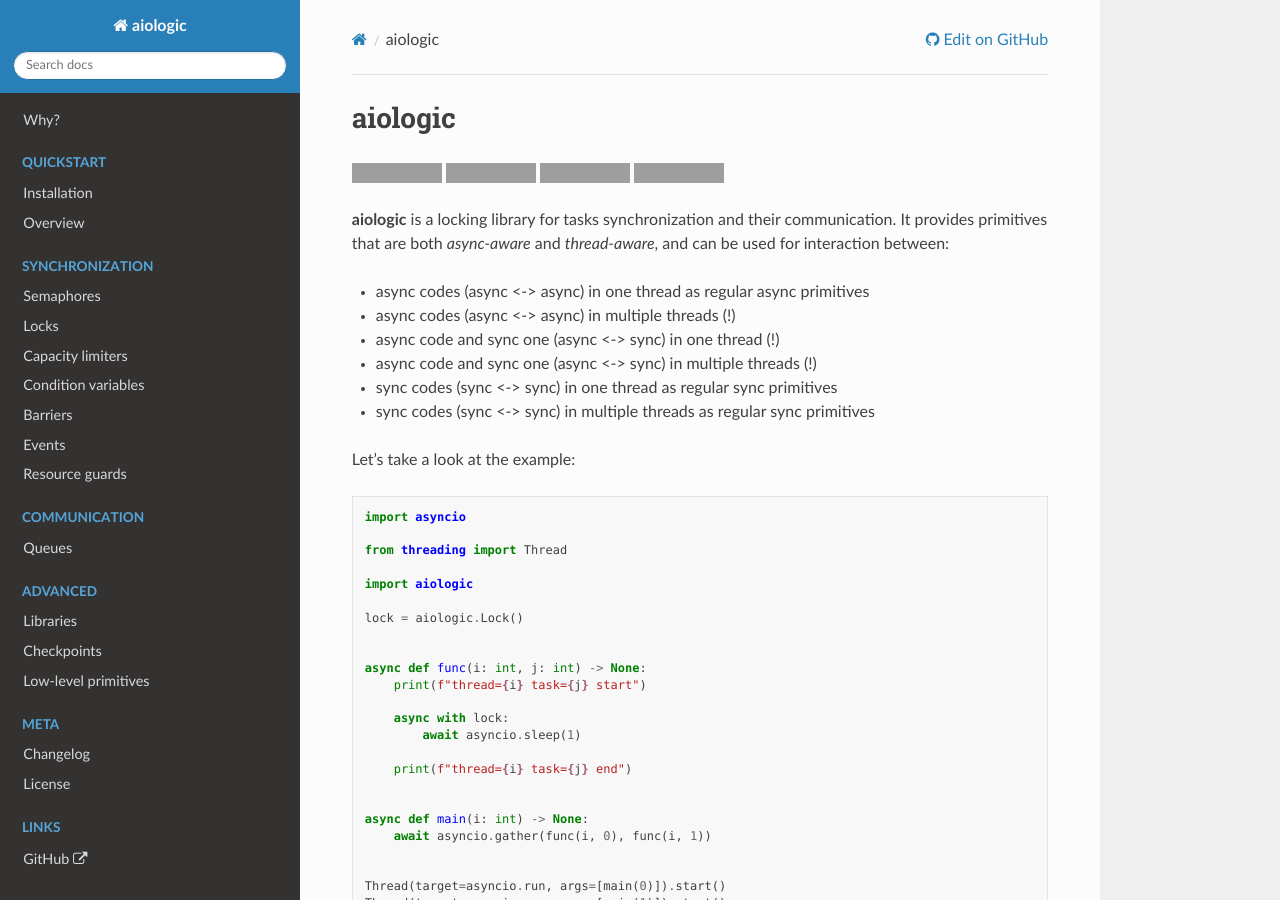
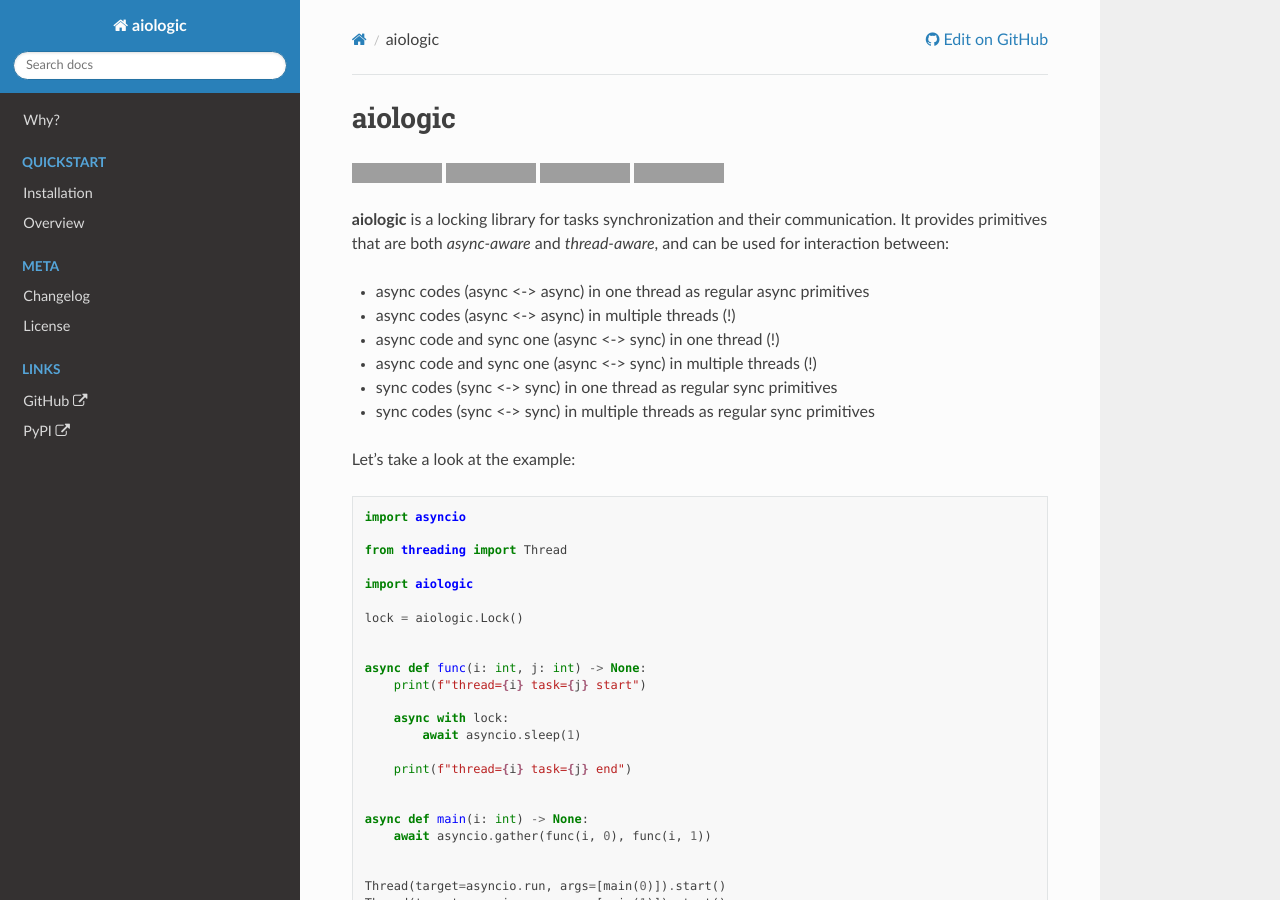
Before and after one commit to x42005e1f/aiologic, a Sphinx documentation site: the page built from docs/index.rst, in a window 1280 px wide and 900 px high. Built offline with Sphinx 7.4.7 and the Read the Docs theme 3.1.0, drawn with Linux system fonts in a browser that asks for light colours; grey boxes are pictures that could not be loaded.

Commit message:
docs: remove unfilled sections

```diff
--- a/docs/index.rst
+++ b/docs/index.rst
@@ -38,35 +38,6 @@
   overview
 
 .. toctree::
-  :caption: Synchronization
-  :maxdepth: 2
-  :hidden:
-
-  semaphores
-  locks
-  capacity-limiters
-  condition-variables
-  barriers
-  events
-  resource-guards
-
-.. toctree::
-  :caption: Communication
-  :maxdepth: 2
-  :hidden:
-
-  queues
-
-.. toctree::
-  :caption: Advanced
-  :maxdepth: 2
-  :hidden:
-
-  libraries
-  checkpoints
-  lowlevel-primitives
-
-.. toctree::
   :caption: Meta
   :maxdepth: 1
   :hidden:
```
Also changed, not shown: docs/barriers.rst (deleted, +0 -8 lines), docs/capacity-limiters.rst (deleted, +0 -8 lines), docs/checkpoints.rst (deleted, +0 -8 lines), docs/condition-variables.rst (deleted, +0 -8 lines), docs/events.rst (deleted, +0 -8 lines), docs/libraries.rst (deleted, +0 -8 lines), docs/locks.rst (deleted, +0 -8 lines), docs/lowlevel-primitives.rst (deleted, +0 -8 lines), docs/queues.rst (deleted, +0 -8 lines), docs/resource-guards.rst (deleted, +0 -8 lines), docs/semaphores.rst (deleted, +0 -8 lines).
